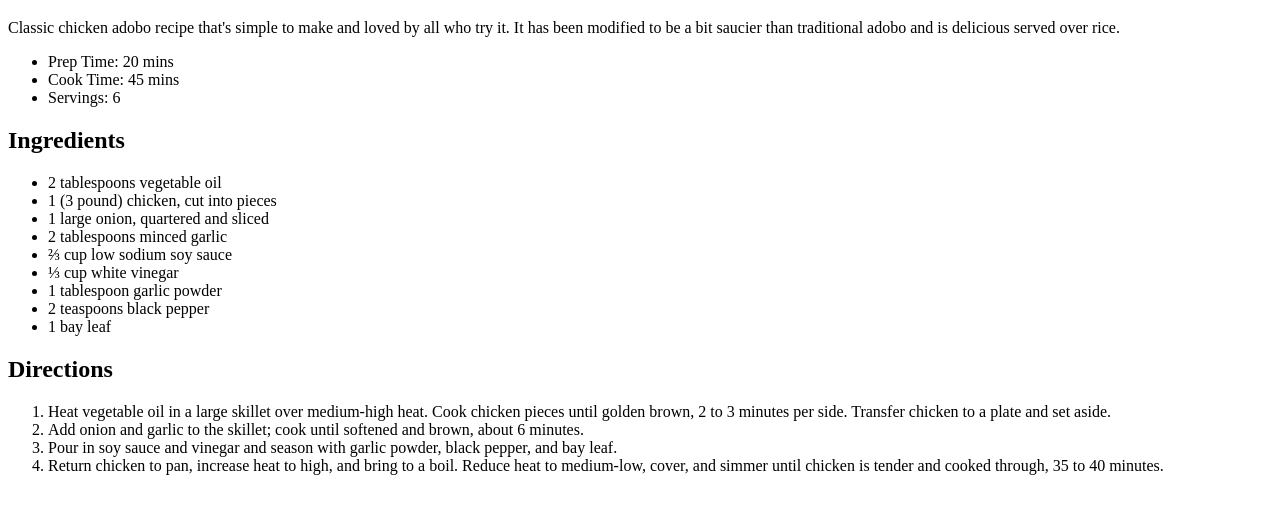
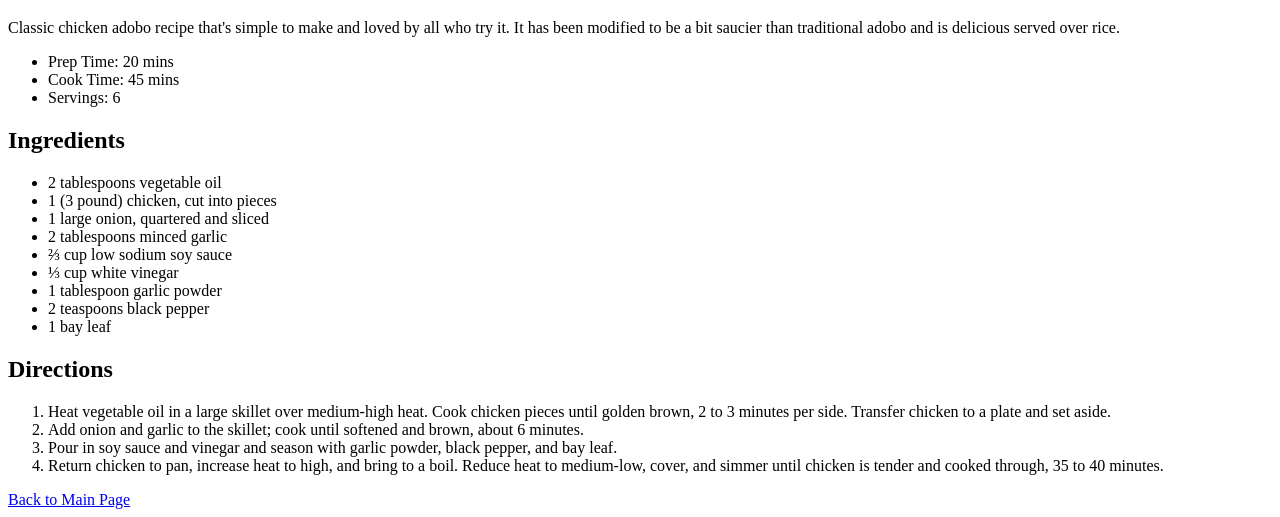
Before and after one commit to johnmarkdavid/odin-recipes, a plain HTML site: page recipes/chicken-adobo.html in a window 1280 px wide. Shown: the part 373-890 px from the top of the page. Before the commit the page ends 864 px from the top, so only its background shows below. Drawn offline with Linux system fonts and the light colour scheme.

Commit message:
added url back to main page in the html pages

```diff
--- a/recipes/chicken-adobo.html
+++ b/recipes/chicken-adobo.html
@@ -36,7 +36,7 @@
         <li>Return chicken to pan, increase heat to high, and bring to a boil. Reduce heat to medium-low, cover, and simmer until chicken is tender and cooked through, 35 to 40 minutes.</li>
     </ol>
 
-    <a href="./index.html"
+    <a href="../index.html">Back to Main Page</a>
 
 </body>
 </html>
```
Also changed, not shown: recipes/giniling.html (+2 -0 lines), recipes/lumpia.html (+2 -0 lines).
